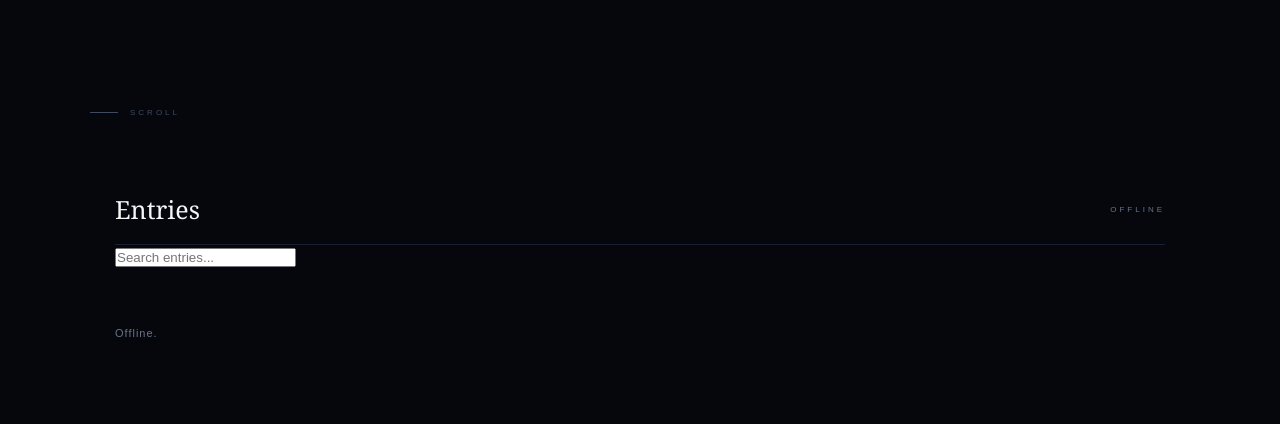
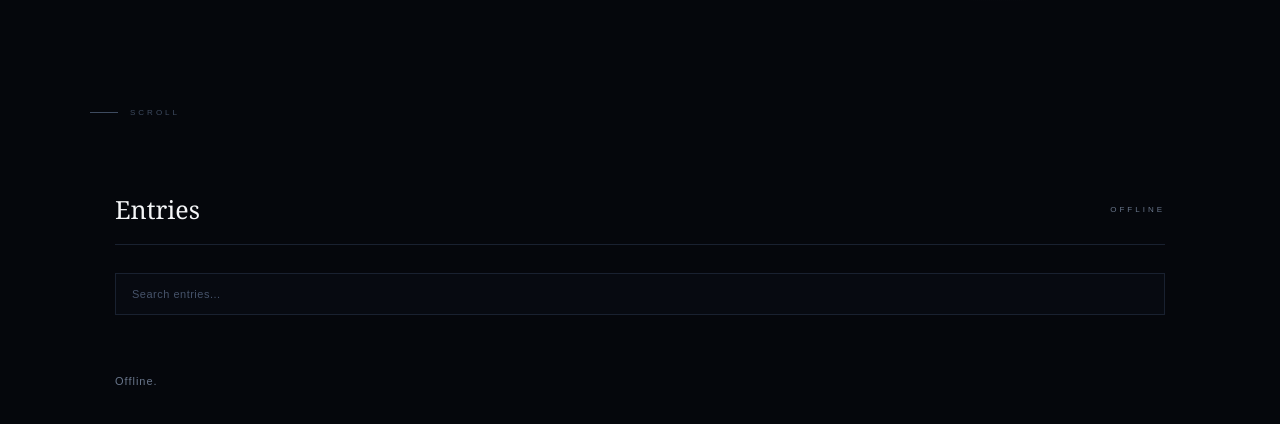
Before and after one commit to mariamejez-svg/TheNotebook, a website: page frontend/index.html in a window 1280 px wide. Shown: the part 580-1004 px from the top of the page. Drawn offline with Linux system fonts and the light colour scheme; no server answers.

Commit message:
Update index.html

```diff
--- a/frontend/index.html
+++ b/frontend/index.html
@@ -532,6 +532,35 @@ header {
     color: #68758a;
 }
 
+  /* =========================
+   SEARCH
+========================= */
+
+.search-wrap{
+    margin:28px 0 0;
+}
+
+.search-input{
+    width:100%;
+    background:#070a11;
+    color:#f4f5f7;
+    border:1px solid #192130;
+    outline:none;
+    padding:14px 16px;
+    font-family:Arial,sans-serif;
+    font-size:11px;
+    letter-spacing:.5px;
+    transition:.25s ease;
+}
+
+.search-input::placeholder{
+    color:#46536a;
+}
+
+.search-input:focus{
+    border-color:#91b2e3;
+    box-shadow:0 0 0 1px rgba(145,178,227,.06);
+}
 
 /* =========================
    BLOG CARDS
```
